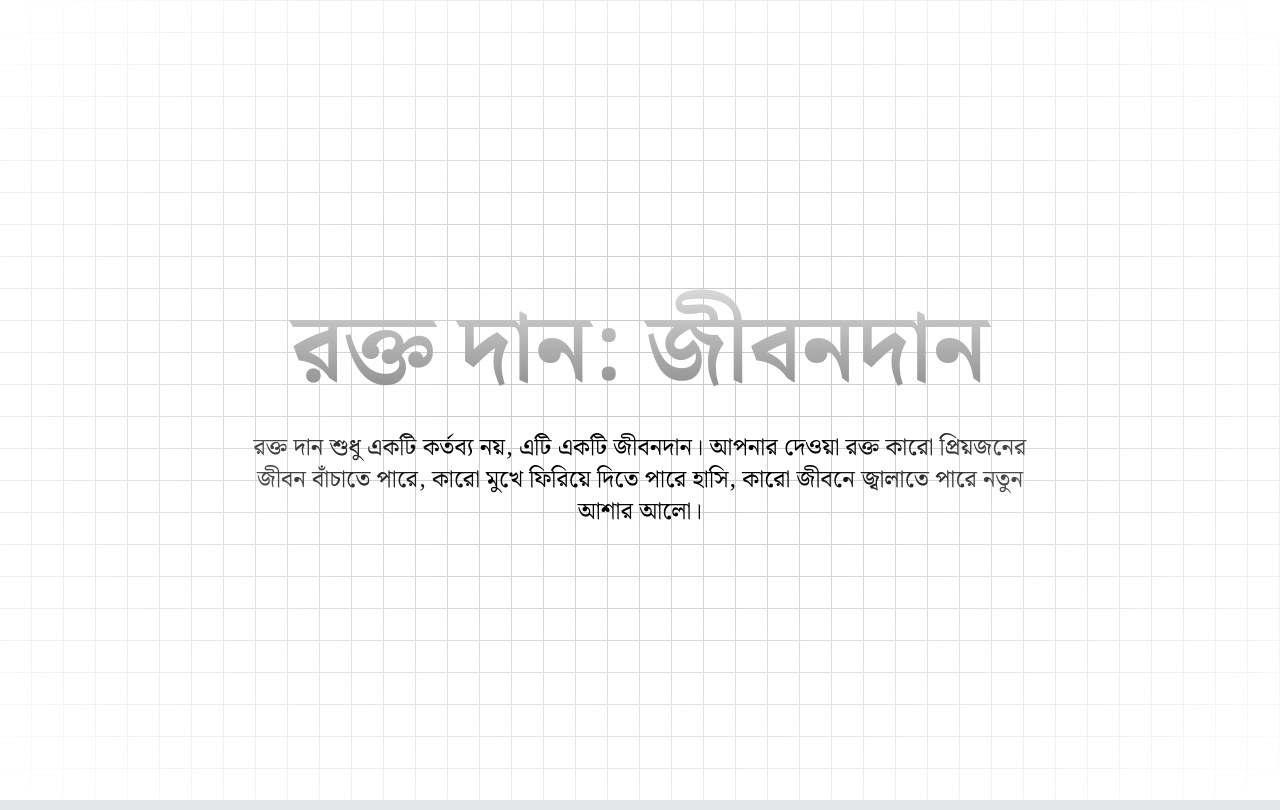
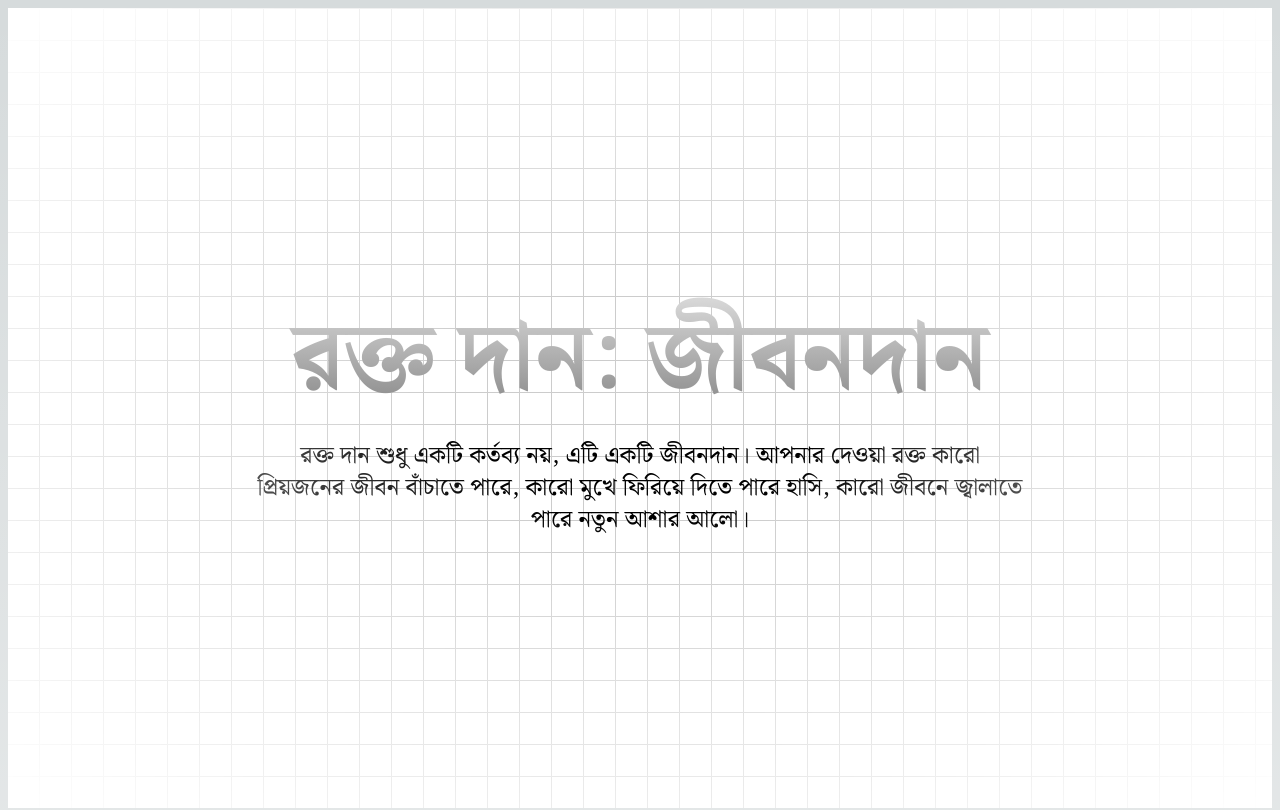
Before and after one commit to SolaymanSinha/blood-donation, a Next.js app: page / in a window 1280 px wide. Shown: the top 810 px of the page. Built offline with nearby package versions, Linux system fonts and the light colour scheme.

Commit message:
mobile responsive: body padding added

```diff
--- a/src/app/layout.tsx
+++ b/src/app/layout.tsx
@@ -17,7 +17,7 @@ export default function RootLayout({
 }>) {
 	return (
 		<html lang='en'>
-			<body className={`${noto_serif.className} container mx-auto`}>{children}</body>
+			<body className={`${noto_serif.className} container mx-auto p-2`}>{children}</body>
 		</html>
 	);
 }
```
